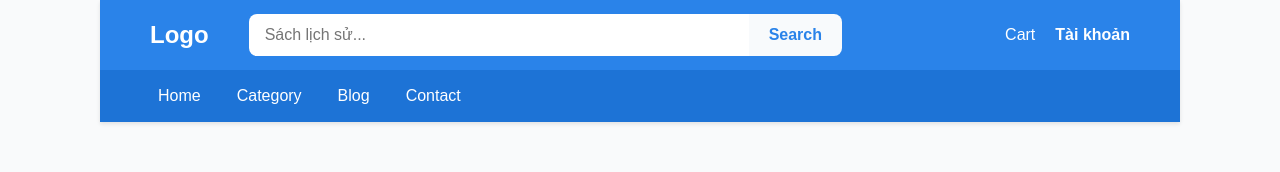
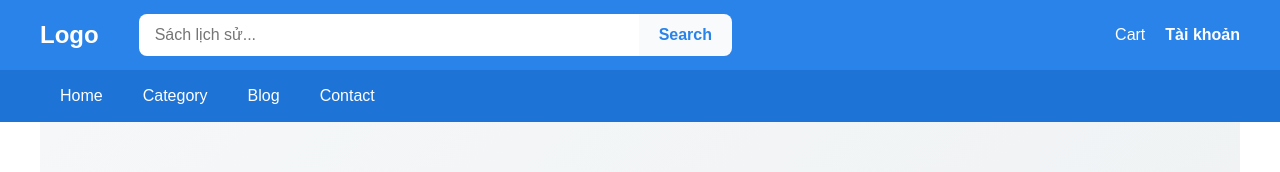
Before and after one commit to KhiemPham16/ecommerce, a React (Vite) app in the folder client/: page / in a window 1280 px wide. Shown: the top 172 px of the page. Built offline with nearby package versions, Linux system fonts and the light colour scheme; no server answers.

Commit message:
sửa ui header

```diff
--- a/client/src/App.jsx
+++ b/client/src/App.jsx
@@ -47,7 +47,7 @@ export default function App() {
                 </Route>
             </Route>
 
-            <Route element={<ProtectedRoute />}>
+            <Route element={<ProtectedRoute allowedRoles={['ADMIN']} />}>
                 <Route path="/dashboard" element={<DashboardLayout />}>
                     <Route index element={<Dashboard />} />
                     <Route path="employees" element={<Employees />} />
--- a/client/src/components/Header/Header.module.scss
+++ b/client/src/components/Header/Header.module.scss
@@ -1,15 +1,17 @@
 .header {
-    margin: 0px 100px 100px;
     font-family: 'Arial', sans-serif;
     box-shadow: 0 2px 4px rgba(0, 0, 0, 0.1);
+    background: #2a83e9;
 }
 .headerTop {
     display: flex;
     align-items: center;
-    padding: 14px 50px;
+    padding: 14px 0px;
     background: #2a83e9;
     justify-content: space-between;
     color: #fff;
+    max-width: 1200px;
+    margin: 0 auto;
 }
 .headerTopLeft {
     display: flex;
@@ -157,14 +159,14 @@
 
 .nav {
     background: #1d73d6;
+    width: 100%;
 
     ul {
         display: flex;
         align-items: center;
-
-        margin: 0;
-        padding: 0 40px;
-
+        max-width: 1200px;
+        margin: 0 auto;
+        padding: 0 0px;
         list-style: none;
     }
 
@@ -173,10 +175,9 @@
     }
 
     li a {
+
+        padding: 14px 20px;
         display: block;
-
-        padding: 14px 18px;
-
         color: #fff;
         text-decoration: none;
         font-weight: 500;
--- a/client/src/components/ProtectedRoute/index.jsx
+++ b/client/src/components/ProtectedRoute/index.jsx
@@ -3,8 +3,8 @@ import { Navigate, Outlet } from 'react-router-dom';
 
 import { useAuthStore } from '~/stores/useAuthStore';
 
-export default function ProtectedRoute() {
-    const { accessToken, user, loading, refresh, fetchMe } = useAuthStore();
+export default function ProtectedRoute({ allowedRoles = [] }) {
+    const { loading, refresh, fetchMe } = useAuthStore();
     const [starting, setStarting] = useState(true);
 
     useEffect(() => {
@@ -29,11 +29,17 @@ export default function ProtectedRoute() {
     }, [refresh, fetchMe]);
 
     if (starting || loading) {
-        return <div>Đang tải trang...</div>;
+        return <div>chỉ cho phép người quản trị sử dụng tính năng này...</div>;
     }
 
-    if (!accessToken && !useAuthStore.getState().accessToken) {
+    const { accessToken, user } = useAuthStore.getState();
+
+    if (!accessToken) {
         return <Navigate to="/auth/login" replace />;
+    }
+
+    if (allowedRoles.length > 0 && !allowedRoles.includes(user?.role)) {
+        return <Navigate to="/" replace />;
     }
 
     return <Outlet />;
```
Also changed, not shown: 2 other files (tests, documents, lock files or other folders).
